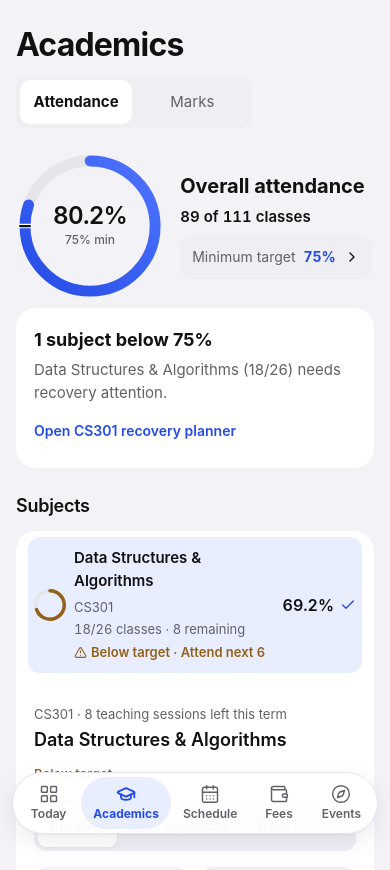
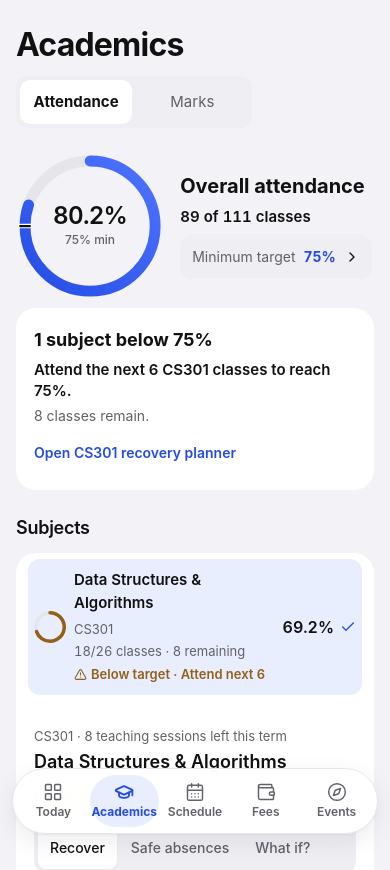
Before and after one commit to abbasahamed/CampusOne, a React (Vite) app: page /academics/attendance in a window 390 px wide. Shown: the top 870 px of the page. Built offline with nearby package versions, Linux system fonts and the light colour scheme.

Commit message:
fix(ui): equalize navigation geometry and restore recovery insight

```diff
--- a/src/app/AppShell.tsx
+++ b/src/app/AppShell.tsx
@@ -41,11 +41,39 @@ const appearances = [
 
 const initials = DEMO_STUDENT.name.split(' ').map((name) => name[0]).join('');
 
-function isViewportScaledTooNarrow(): boolean {
+function shouldUseCompactDock(dockListEl?: HTMLUListElement | null): boolean {
   if (typeof window === 'undefined') return false;
   if (window.matchMedia?.('(min-width: 960px)').matches) return false;
+
   const rootPx = parseFloat(getComputedStyle(document.documentElement).fontSize) || 16;
-  return window.innerWidth < rootPx * 19.75;
+  const vw = document.documentElement.clientWidth || window.innerWidth;
+  const dockOuter = Math.min(29 * rootPx, vw - 1.5 * rootPx);
+  const dockInner = dockOuter - 0.75 * rootPx - 2;
+  const availCell = (dockInner - 4 * (0.125 * rootPx)) / primaryNav.length;
+
+  const fontPx = 0.75 * rootPx;
+  const fontFamily = getComputedStyle(document.body).fontFamily || 'sans-serif';
+  let widestLabel = 0;
+  if (typeof document !== 'undefined') {
+    const ctx = document.createElement('canvas').getContext('2d');
+    if (ctx) {
+      ctx.font = `680 ${fontPx}px ${fontFamily}`;
+      for (const item of primaryNav) {
+        widestLabel = Math.max(widestLabel, ctx.measureText(item.label).width);
+      }
+    }
+  }
+
+  const requiredCell = Math.max(4 * rootPx, Math.ceil(widestLabel) + 2);
+  if (availCell < requiredCell) return true;
+
+  if (dockListEl) {
+    const labels = dockListEl.querySelectorAll('span');
+    if (Array.from(labels).some((el) => el.scrollWidth > el.clientWidth + 1)) {
+      return true;
+    }
+  }
+  return false;
 }
 
 function Brand() {
@@ -70,7 +98,7 @@ export function AppShell({
   const previousPath = useRef(pathname);
   const [profileOpen, setProfileOpen] = useState(false);
   const [navMenuOpen, setNavMenuOpen] = useState(false);
-  const [compactDock, setCompactDock] = useState<boolean>(() => isViewportScaledTooNarrow());
+  const [compactDock, setCompactDock] = useState<boolean>(() => shouldUseCompactDock());
 
   const activeNav =
     primaryNav.find((item) => pathname === item.to || (item.label === 'Academics' && isAcademics)) ??
@@ -84,18 +112,7 @@ export function AppShell({
       setNavMenuOpen(false);
       return;
     }
-    if (isViewportScaledTooNarrow()) {
-      setCompactDock(true);
-      return;
-    }
-    const list = dockListRef.current;
-    if (!list) {
-      setCompactDock(false);
-      return;
-    }
-    const labels = list.querySelectorAll('span');
-    const clipped = Array.from(labels).some((el) => el.scrollWidth > el.clientWidth + 1);
-    setCompactDock(clipped);
+    setCompactDock(shouldUseCompactDock(dockListRef.current));
   }, []);
 
   useLayoutEffect(() => {
@@ -105,30 +122,23 @@ export function AppShell({
 
   useEffect(() => {
     const handleEnvironmentChange = () => {
-      if (isViewportScaledTooNarrow()) {
-        setCompactDock(true);
-      } else {
-        setCompactDock(false);
-        window.requestAnimationFrame(measureDockFit);
-      }
+      window.requestAnimationFrame(measureDockFit);
     };
 
     window.addEventListener('resize', handleEnvironmentChange);
     const ro =
       typeof ResizeObserver !== 'undefined' && dockListRef.current
-        ? new ResizeObserver(() => window.requestAnimationFrame(measureDockFit))
+        ? new ResizeObserver(handleEnvironmentChange)
         : null;
     if (ro && dockListRef.current) ro.observe(dockListRef.current);
 
     const mo =
       typeof MutationObserver !== 'undefined'
-        ? new MutationObserver(() => handleEnvironmentChange())
+        ? new MutationObserver(handleEnvironmentChange)
         : null;
     mo?.observe(document.documentElement, { attributes: true, attributeFilter: ['style', 'class'] });
 
-    void document.fonts?.ready.then(() => {
-      window.requestAnimationFrame(measureDockFit);
-    });
+    void document.fonts?.ready.then(handleEnvironmentChange);
 
     return () => {
       window.removeEventListener('resize', handleEnvironmentChange);
--- a/src/app/shell.css
+++ b/src/app/shell.css
@@ -122,20 +122,21 @@
 .campus-dock {
   position: fixed;
   z-index: 40;
-  inset-inline: 0.75rem;
+  inset-inline: max(0.75rem, env(safe-area-inset-left, 0px)) max(0.75rem, env(safe-area-inset-right, 0px));
   bottom: max(0.625rem, env(safe-area-inset-bottom, 0px));
   margin-inline: auto;
   max-width: 29rem;
-  padding: 0.25rem;
+  padding: 0.375rem;
   border: 1px solid var(--color-divider);
   border-radius: var(--radius-capsule);
   background: var(--color-surface);
   box-shadow: var(--shadow-floating), inset 0 1px 0 var(--chrome-highlight);
 }
 
-@supports (backdrop-filter: blur(16px)) {
+@supports (backdrop-filter: blur(16px)) or (-webkit-backdrop-filter: blur(16px)) {
   .campus-dock {
     background: var(--chrome-bg);
+    -webkit-backdrop-filter: blur(20px) saturate(1.2);
     backdrop-filter: blur(20px) saturate(1.2);
   }
 }
@@ -144,28 +145,35 @@
 (prefers-contrast: more) {
   .campus-dock {
     background: var(--color-surface);
+    -webkit-backdrop-filter: none;
     backdrop-filter: none;
   }
 }
 
 .campus-dock ul {
   display: grid;
-  grid-template-columns: 0.96fr 1.36fr 1.16fr 0.9fr 0.96fr;
-  gap: 0.0625rem;
+  grid-template-columns: repeat(5, minmax(0, 1fr));
+  gap: 0.125rem;
+  padding: 0;
+  margin: 0;
   list-style: none;
 }
 
 .campus-dock li {
   min-width: 0;
+  display: flex;
 }
 
 .campus-dock a {
-  display: grid;
-  justify-items: center;
-  align-content: center;
+  display: flex;
+  flex-direction: column;
+  align-items: center;
+  justify-content: center;
   gap: 0.1875rem;
+  width: 100%;
+  min-width: 0;
   min-height: 3.25rem;
-  padding: 0.25rem 0.0625rem;
+  padding: 0.25rem 0;
   border-radius: var(--radius-capsule);
   color: var(--color-text-secondary);
   text-align: center;
@@ -175,7 +183,14 @@
   transition: color var(--transition-fast), background-color var(--transition-fast);
 }
 
+.campus-dock a svg {
+  display: block;
+  flex: none;
+}
+
 .campus-dock span {
+  display: block;
+  max-width: 100%;
   white-space: nowrap;
 }
 
@@ -268,12 +283,6 @@
 
 .campus-dock a:active {
   background: var(--color-surface-secondary);
-}
-
-@media (max-width: 359px) {
-  .campus-dock {
-    inset-inline: 0.5rem;
-  }
 }
 
 @media (min-width: 600px) {
--- a/src/features/academics/Attendance.tsx
+++ b/src/features/academics/Attendance.tsx
@@ -254,6 +254,7 @@ export function Attendance() {
   ).length;
 
   const risk = belowTargetCount ? ranked[0] : undefined;
+  const riskPlan = risk ? calculateRecoveryPlan(risk, activeTarget) : undefined;
   const riskCourse = risk ? getCourseOffering(risk.offeringId) : undefined;
 
   function selectSubject(offeringId: string) {
@@ -309,15 +310,41 @@ export function Attendance() {
           <h3>
             {belowTargetCount
               ? `${belowTargetCount} ${belowTargetCount === 1 ? 'subject' : 'subjects'} below ${activeTarget.label}`
-              : `All subjects at or above ${activeTarget.label}`}
+              : `All subjects meet ${activeTarget.label}`}
           </h3>
-          {risk && riskCourse ? (
+          {risk && riskCourse && riskPlan ? (
             <>
-              <p className="hero-summary">
-                {belowTargetCount === 1
-                  ? `${riskCourse.name} (${risk.attended}/${risk.conducted}) needs recovery attention.`
-                  : `${riskCourse.name} (${risk.attended}/${risk.conducted}) has the largest shortfall among ${belowTargetCount} subjects.`}
-              </p>
+              {riskPlan.status === 'recoverable' && riskPlan.neededClasses !== null ? (
+                <>
+                  <p className="insight-action-summary">
+                    Attend the next {riskPlan.neededClasses} {riskCourse.code}{' '}
+                    {riskPlan.neededClasses === 1 ? 'class' : 'classes'} to reach{' '}
+                    {activeTarget.label}.
+                  </p>
+                  <p className="hero-summary">
+                    {risk.remaining} {risk.remaining === 1 ? 'class remains' : 'classes remain'}
+                    {belowTargetCount > 1
+                      ? ` · ${belowTargetCount - 1} more below ${activeTarget.label}`
+                      : ''}
+                    .
+                  </p>
+                </>
+              ) : riskPlan.status === 'unreachable' ? (
+                <>
+                  <p className="insight-action-summary" data-unreachable="true">
+                    {riskCourse.code} cannot reach {activeTarget.label} this term.
+                  </p>
+                  <p className="hero-summary">
+                    {riskPlan.neededClasses !== null
+                      ? `${riskPlan.neededClasses} consecutive classes needed with ${risk.remaining} ${risk.remaining === 1 ? 'class' : 'classes'} remaining.`
+                      : `${risk.attended}/${risk.conducted} recorded with ${risk.remaining} remaining.`}
+                  </p>
+                </>
+              ) : (
+                <p className="insight-action-summary">
+                  {riskCourse.code}: {riskPlan.explanation}
+                </p>
+              )}
               <button
                 type="button"
                 className="insight-action"
@@ -328,7 +355,7 @@ export function Attendance() {
             </>
           ) : (
             <p className="hero-summary">
-              All recorded courses meet the {activeTarget.label} minimum. Select any subject to check safe absences.
+              Every recorded course satisfies the {activeTarget.label} requirement.
             </p>
           )}
         </div>
--- a/src/features/academics/academics.css
+++ b/src/features/academics/academics.css
@@ -216,9 +216,21 @@
 }
 
 .hero-summary {
-  margin-top: 0.375rem;
+  margin-top: 0.25rem;
+  font-size: 0.875rem;
+  color: var(--color-text-secondary);
+}
+
+.insight-action-summary {
+  margin-top: 0.25rem;
   font-size: 0.9375rem;
-  color: var(--color-text-secondary);
+  font-weight: 600;
+  line-height: 1.4;
+  color: var(--color-text-primary);
+}
+
+.insight-action-summary[data-unreachable='true'] {
+  color: var(--color-warning);
 }
 
 .insight-action {
@@ -468,7 +480,7 @@
   border-radius: var(--radius-control);
   background: var(--color-surface-secondary);
   color: var(--color-text-primary);
-  font-size: 0.9375rem;
+  font-size: 1rem;
   font-variant-numeric: tabular-nums;
 }
 
--- a/src/features/events/events.css
+++ b/src/features/events/events.css
@@ -104,7 +104,7 @@
   border-radius: var(--radius-control);
   background: var(--color-surface-secondary);
   color: var(--color-text-primary);
-  font-size: 0.9375rem;
+  font-size: 1rem;
 }
 
 .events-search::placeholder {
--- a/src/styles/global.css
+++ b/src/styles/global.css
@@ -54,6 +54,12 @@
   select:not(:disabled) {
     cursor: pointer;
   }
+
+  input:not([type='checkbox']):not([type='radio']),
+  textarea,
+  select {
+    font-size: max(1rem, 1em);
+  }
 }
 
 .tabular-nums {
```
Also changed, not shown: 19 other files (tests, documents, lock files or other folders).
